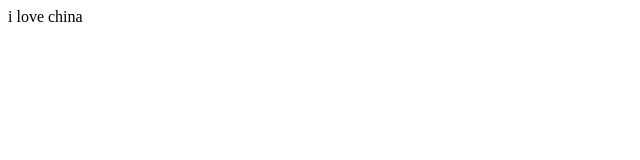
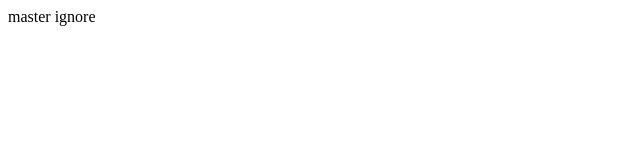
Before and after one commit to luoniansong/felix, a plain HTML site: page index.html in a window 1280 px wide. Shown: the full height of the page, 0-640 px from the left. Drawn offline with Linux system fonts and the light colour scheme.

Commit message:
change html master

```diff
--- a/index.html
+++ b/index.html
@@ -5,6 +5,6 @@
     <title></title>
 </head>
 <body>
-    i love china
+    master ignore
 </body>
 </html>
```
